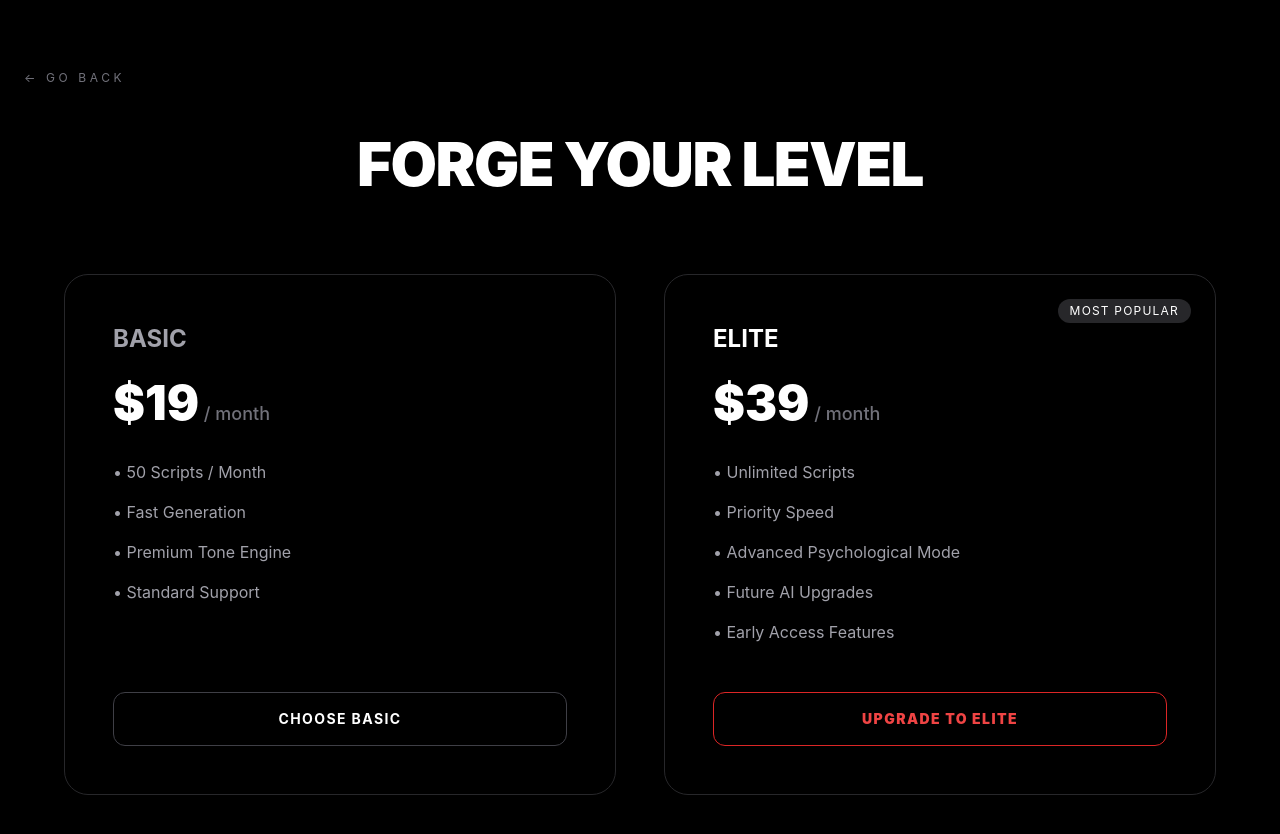
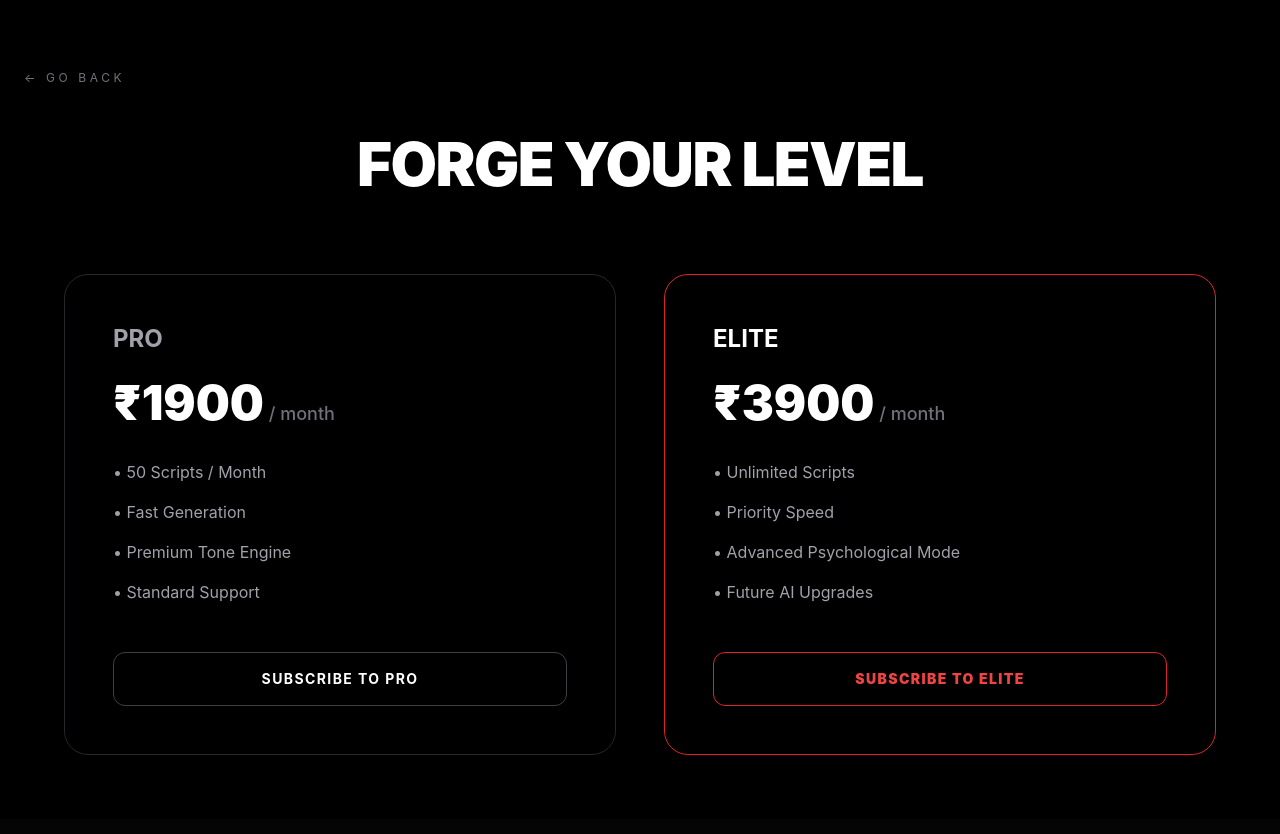
Before and after one commit to aaritradev/forge-script, a Next.js app: page /upgrade in a window 1280 px wide. Shown: the top 834 px of the page. Built offline with nearby package versions, Linux system fonts and the light colour scheme.

Commit message:
Subscription system fully wired (checkout + webhook + upgrade page)

```diff
--- a/app/api/checkout/route.ts
+++ b/app/api/checkout/route.ts
@@ -4,51 +4,31 @@ import { getServerSession } from "next-auth";
 import { authOptions } from "@/lib/auth";
 
 export async function POST(req: NextRequest) {
-  try {
   const session = await getServerSession(authOptions);
 
   if (!session?.user?.email) {
-      return NextResponse.json(
-        { error: "Unauthorized" },
-        { status: 401 }
-      );
+    return NextResponse.json({ error: "Unauthorized" }, { status: 401 });
   }
 
   const { plan } = await req.json();
 
-    // ✅ Use consistent naming with DB
-    if (!plan || !["pro", "elite"].includes(plan)) {
-      return NextResponse.json(
-        { error: "Invalid plan selected" },
-        { status: 400 }
-      );
-    }
-
-    const key_id = process.env.RAZORPAY_KEY_ID;
-    const key_secret = process.env.RAZORPAY_KEY_SECRET;
-
-    if (!key_id || !key_secret) {
-      return NextResponse.json(
-        { error: "Payment configuration missing" },
-        { status: 500 }
-      );
+  if (!["pro", "elite"].includes(plan)) {
+    return NextResponse.json({ error: "Invalid plan" }, { status: 400 });
   }
 
   const razorpay = new Razorpay({
-      key_id,
-      key_secret,
+    key_id: process.env.RAZORPAY_KEY_ID!,
+    key_secret: process.env.RAZORPAY_KEY_SECRET!,
   });
 
-    // 💰 INR pricing (recommended)
-    const amount =
+  const planId =
     plan === "pro"
-        ? 1900 * 100 // ₹1900
-        : 3900 * 100; // ₹3900
+      ? process.env.RAZORPAY_PRO_PLAN_ID
+      : process.env.RAZORPAY_ELITE_PLAN_ID;
 
-    const order = await razorpay.orders.create({
-      amount,
-      currency: "INR",
-      receipt: `forge_${plan}_${Date.now()}`,
+  const subscription = await razorpay.subscriptions.create({
+    plan_id: planId!,
+    customer_notify: 1,
     notes: {
       email: session.user.email,
       plan,
@@ -56,19 +36,7 @@ export async function POST(req: NextRequest) {
   });
 
   return NextResponse.json({
-      orderId: order.id,
-      amount: order.amount,
-      currency: order.currency,
-      key: key_id,
-      plan, // important for frontend
+    subscriptionId: subscription.id,
+    key: process.env.RAZORPAY_KEY_ID,
   });
-
-  } catch (error) {
-    console.error("Checkout Error:", error);
-
-    return NextResponse.json(
-      { error: "Checkout failed" },
-      { status: 500 }
-    );
 }
-}
--- a/app/api/webhook/route.ts
+++ b/app/api/webhook/route.ts
@@ -4,7 +4,7 @@ import prisma from "@/lib/prisma";
 
 export async function POST(req: NextRequest) {
   try {
-    const body = await req.text(); // IMPORTANT: raw body
+    const body = await req.text();
     const signature = req.headers.get("x-razorpay-signature");
 
     if (!signature) {
@@ -22,36 +22,46 @@ export async function POST(req: NextRequest) {
 
     const event = JSON.parse(body);
 
-    // Only act on successful payment
-    if (event.event !== "payment.captured") {
-      return NextResponse.json({ received: true });
-    }
+    // 🔵 Subscription Activated (first successful payment)
+    if (event.event === "subscription.activated") {
+      const sub = event.payload.subscription.entity;
 
-    const payment = event.payload.payment.entity;
-    const notes = payment.notes;
-
-    const email = notes.email;
-    const plan = notes.plan;
-
-    if (!email || !plan) {
-      return NextResponse.json({ error: "Missing metadata" }, { status: 400 });
-    }
-
-    if (plan === "pro") {
       await prisma.user.update({
-        where: { email },
+        where: { email: sub.notes.email },
         data: {
-          plan: "pro",
-          credits: 50,
+          plan: sub.notes.plan,
+          subscriptionId: sub.id,
+          subscriptionStatus: "active",
+          credits: sub.notes.plan === "pro" ? 50 : 999999,
         },
       });
     }
 
-    if (plan === "elite") {
+    // 🔵 Subscription Charged (monthly renewal)
+    if (event.event === "subscription.charged") {
+      const sub = event.payload.subscription.entity;
+
+      if (sub.notes.plan === "pro") {
+        await prisma.user.update({
+          where: { email: sub.notes.email },
+          data: {
+            credits: 50, // monthly refill
+          },
+        });
+      }
+    }
+
+    // 🔴 Subscription Cancelled
+    if (event.event === "subscription.cancelled") {
+      const sub = event.payload.subscription.entity;
+
       await prisma.user.update({
-        where: { email },
+        where: { email: sub.notes.email },
         data: {
-          plan: "elite",
+          plan: "free",
+          subscriptionStatus: "cancelled",
+          subscriptionId: null,
+          credits: 3,
         },
       });
     }
--- a/app/upgrade/page.tsx
+++ b/app/upgrade/page.tsx
@@ -2,13 +2,61 @@
 
 import { useRouter } from "next/navigation";
 
+declare global {
+  interface Window {
+    Razorpay: any;
+  }
+}
+
 export default function UpgradePage() {
   const router = useRouter();
+
+  const loadRazorpay = () => {
+    return new Promise((resolve) => {
+      const script = document.createElement("script");
+      script.src = "https://checkout.razorpay.com/v1/checkout.js";
+      script.onload = () => resolve(true);
+      document.body.appendChild(script);
+    });
+  };
+
+  const handleSubscribe = async (plan: "pro" | "elite") => {
+    await loadRazorpay();
+
+    const res = await fetch("/api/checkout", {
+      method: "POST",
+      headers: { "Content-Type": "application/json" },
+      body: JSON.stringify({ plan }),
+    });
+
+    const data = await res.json();
+
+    if (!data.subscriptionId) {
+      alert("Subscription creation failed");
+      return;
+    }
+
+    const options = {
+      key: data.key,
+      subscription_id: data.subscriptionId,
+      name: "ForgeScript",
+      description: plan === "pro" ? "Pro Plan" : "Elite Plan",
+      handler: function () {
+        alert("Subscription successful!");
+        router.push("/");
+      },
+      theme: {
+        color: "#dc2626",
+      },
+    };
+
+    const rzp = new window.Razorpay(options);
+    rzp.open();
+  };
 
   return (
     <div className="min-h-screen bg-black text-white px-6 py-16">
 
-      {/* BACK BUTTON */}
       <button
         onClick={() => router.push("/")}
         className="mb-12 text-xs uppercase tracking-[0.3em] text-zinc-500 hover:text-red-500 transition"
@@ -16,30 +64,24 @@ export default function UpgradePage() {
         ← Go Back
       </button>
 
-      {/* TITLE */}
       <div className="text-center mb-20">
         <h1 className="text-5xl md:text-6xl font-black tracking-tight">
           FORGE YOUR LEVEL
         </h1>
       </div>
 
-      {/* PRICING CARDS */}
       <div className="max-w-6xl mx-auto grid md:grid-cols-2 gap-12">
 
-  {/* BASIC */}
-  <div className="border border-zinc-800 rounded-3xl p-12 bg-black
-                  hover:border-zinc-600 transition duration-300
-                  flex flex-col">
-
+        {/* PRO */}
+        <div className="border border-zinc-800 rounded-3xl p-12 bg-black flex flex-col">
           <h2 className="text-2xl font-bold mb-6 text-zinc-400">
-      BASIC
+            PRO
           </h2>
 
           <div className="text-5xl font-black mb-8">
-      $19<span className="text-lg font-medium text-zinc-500"> / month</span>
+            ₹1900<span className="text-lg font-medium text-zinc-500"> / month</span>
           </div>
 
-    {/* FLEX GROW SECTION */}
           <ul className="space-y-4 text-zinc-400 mb-12 flex-grow">
             <li>• 50 Scripts / Month</li>
             <li>• Fast Generation</li>
@@ -47,50 +89,36 @@ export default function UpgradePage() {
             <li>• Standard Support</li>
           </ul>
 
-    {/* BUTTON LOCKED TO BOTTOM */}
-    <button className="w-full border border-zinc-700 py-4 rounded-xl
-                       text-sm font-bold uppercase tracking-widest
-                       hover:border-red-600 hover:text-red-500
-                       transition mt-auto">
-      Choose Basic
+          <button
+            onClick={() => handleSubscribe("pro")}
+            className="w-full border border-zinc-700 py-4 rounded-xl text-sm font-bold uppercase tracking-widest hover:border-red-600 hover:text-red-500 transition mt-auto"
+          >
+            Subscribe to Pro
           </button>
         </div>
 
         {/* ELITE */}
-  <div className="relative border border-zinc-800 rounded-3xl p-12 bg-black
-                  transition duration-300
-                  hover:border-red-600 hover:bg-[#0a0000]
-                  flex flex-col group">
-
-    <div className="absolute top-6 right-6 text-xs bg-zinc-800
-                    px-3 py-1 rounded-full uppercase tracking-widest
-                    group-hover:bg-red-600 transition">
-      Most Popular
-    </div>
-
+        <div className="border border-red-600 rounded-3xl p-12 bg-black flex flex-col">
           <h2 className="text-2xl font-bold mb-6 text-white">
             ELITE
           </h2>
 
           <div className="text-5xl font-black mb-8">
-      $39<span className="text-lg font-medium text-zinc-500"> / month</span>
+            ₹3900<span className="text-lg font-medium text-zinc-500"> / month</span>
           </div>
 
-    {/* FLEX GROW SECTION */}
           <ul className="space-y-4 text-zinc-400 mb-12 flex-grow">
             <li>• Unlimited Scripts</li>
             <li>• Priority Speed</li>
             <li>• Advanced Psychological Mode</li>
             <li>• Future AI Upgrades</li>
-      <li>• Early Access Features</li>
           </ul>
 
-    {/* BUTTON LOCKED TO BOTTOM */}
-    <button className="w-full py-4 rounded-xl text-sm font-black
-                       uppercase tracking-widest border border-red-600
-                       text-red-500 hover:bg-red-600 hover:text-white
-                       transition mt-auto">
-      Upgrade to Elite
+          <button
+            onClick={() => handleSubscribe("elite")}
+            className="w-full py-4 rounded-xl text-sm font-black uppercase tracking-widest border border-red-600 text-red-500 hover:bg-red-600 hover:text-white transition mt-auto"
+          >
+            Subscribe to Elite
           </button>
         </div>
 
```
Lines whose indentation alone changed are shown as unchanged.
